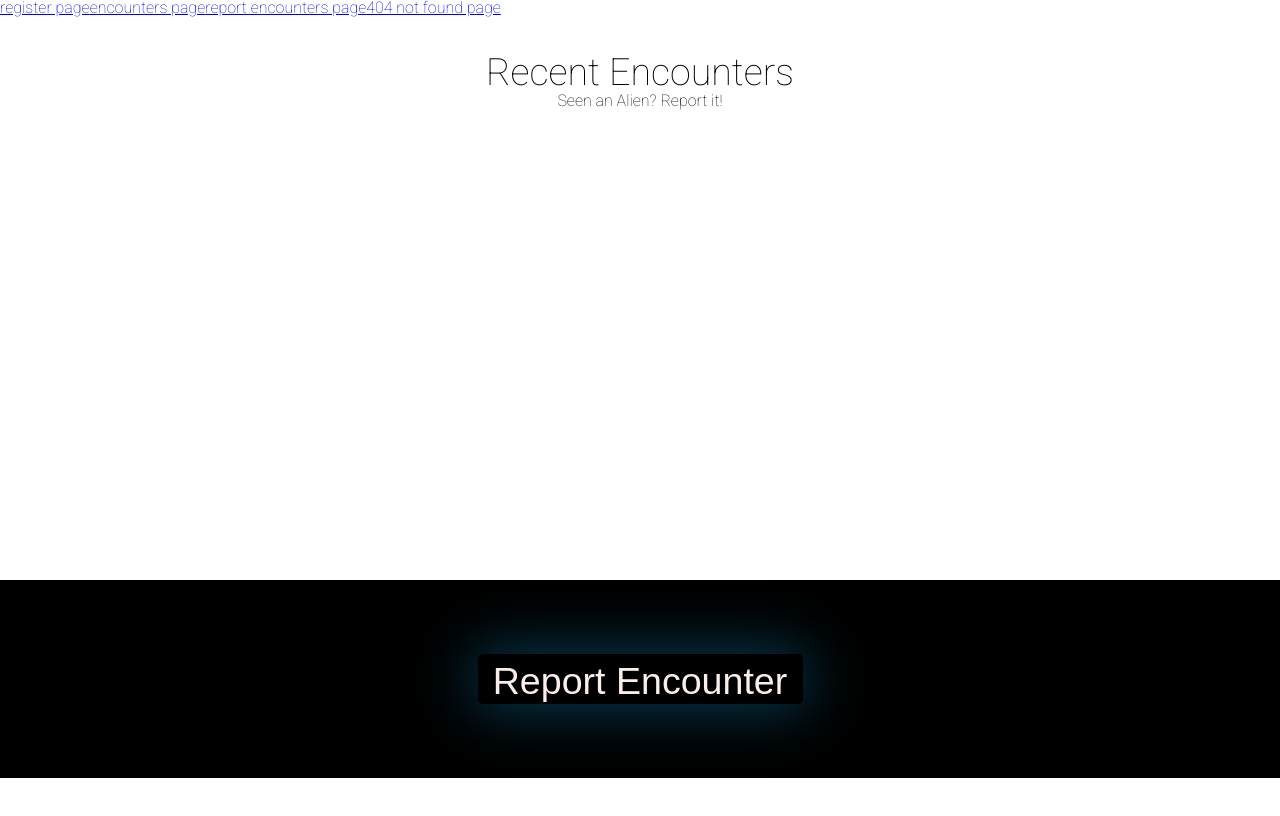
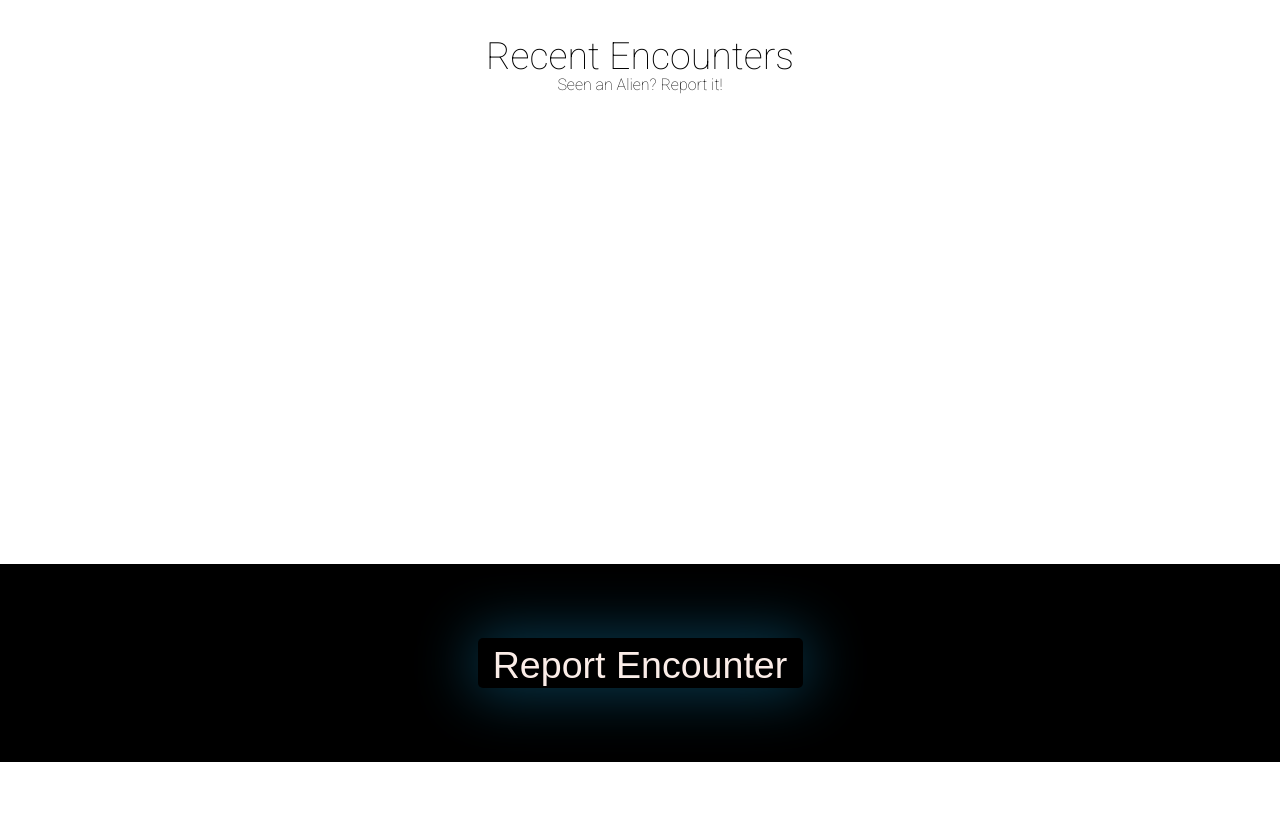
Before and after one commit to evanlawgray/mars-colony, an Angular app: page /journal in a window 1280 px wide. Before the commit this address had no page. Built offline with nearby package versions, Linux system fonts and the light colour scheme.

Commit message:
Restyle encounters page.

```diff
--- a/src/app/app.component.ts
+++ b/src/app/app.component.ts
@@ -3,10 +3,7 @@ import { Component } from '@angular/core';
 @Component({
   selector: 'app-root',
   template: `
-    <a routerLink="/register">register page</a>
-    <a routerLink="/encounters">encounters page</a>
-    <a routerLink="/report">report encounters page</a>
-    <a routerLink="/notfound">404 not found page</a>
+
     <div class="page">
       <router-outlet></router-outlet>
     </div>
--- a/src/app/encounters/encounters.component.scss
+++ b/src/app/encounters/encounters.component.scss
@@ -8,6 +8,7 @@
         height: 100%;
         width: 100%;
         padding-top: 2.35rem;
+        background: black;
         display: flex;
         flex-flow: column nowrap;
         justify-content: flex-start;
@@ -16,7 +17,8 @@
         .page-header {
             height: 12.5%;
             width: 100%;
-            background: white;
+            background: black;
+            color: white;
             text-align: center;
 
             .page-title {
@@ -30,7 +32,7 @@
             height: 56.5%;
             width: 100%;
             padding: 1rem 1rem 2rem 1rem;
-            background: white;
+            background: linear-gradient(#CF412C 0%, gray 70%, gray 100%);
             font-size: 1.1rem;
             overflow: scroll;
             text-align: left;
@@ -48,14 +50,14 @@
             }
 
             .encounters-list {
-                height: 100%;
+                height: auto;
                 width: 100%;
-                background: white;
+                background: none;
                 margin: 0 auto;
-                // background: linear-gradient(red 0%, gray 100%);
                 list-style-type: none;
 
                 li {
+                    height: auto;
                     margin-bottom: 1rem;
 
                     .encounter-action-text {
@@ -65,7 +67,7 @@
             }
         }
         .report-button-wrapper {
-            height: 26%;
+            height: 31%;
             width: 100%;
             background: black;
             display: flex;
@@ -73,23 +75,18 @@
             justify-content: center;
 
             .report-encounter-button {
-                height: 25%;
-                min-height: 40px;
-                width: auto;
-                min-width: 325px;
+                height: 100%;
+                width: 100%;
                 margin: 0 auto;
                 border: none;
-                border-radius: 5px;
                 color: white;
                 background: black;
                 font-size: 2.35rem;
                 font-weight: 100;
                 display: flex;
                 flex-direction: column;
-                justify-content: flex-end;
+                justify-content: center;
                 align-items: center;
-                position: relative;
-                z-index: 2;
                 animation: button-flasher 1.55s linear infinite 0.2s;
 
                 &:hover {
@@ -103,11 +100,11 @@
 @keyframes button-flasher {
     0% {
         color: #FDFFFA;
-        box-shadow: 0px 0px 55px 0px #094259;
+        box-shadow: inset 0px 0px 85px 20px #094259;
     }
 
     85% {
-        box-shadow: 0px 0px 75px 50px black;
+        box-shadow: inset 0px 0px 135px 50px black;
     }
     100% {
         color: #ED4343;
--- a/src/app/register/register.component.html
+++ b/src/app/register/register.component.html
@@ -20,8 +20,7 @@
                 (click)="postNewColonist($event)">
           <p *ngIf="loadingJobs === true" class="check-in loading">Loading...</p>
           <p *ngIf="loadingJobs === false"
-             class="check-in"
-             [ngClass]="{'flashing-button': !loadingJobs}">
+             class="check-in">
              Check in</p>
           <div *ngIf="loadingJobs ===true" class="loader-gif">
           </div>
--- a/src/styles.scss
+++ b/src/styles.scss
@@ -56,9 +56,14 @@ table {
 }
 
 body, html {
-	max-height: 100vh;
-	max-width: 100vw;
+	height: 100vh;
+	width: 100vw;
     font-family: 'Roboto', Arial, serif;
     font-weight: 100;
     color: #FFF;
+
+	.page {
+		max-height: 100%;
+		max-width: 100%;
+	}
 }
```
